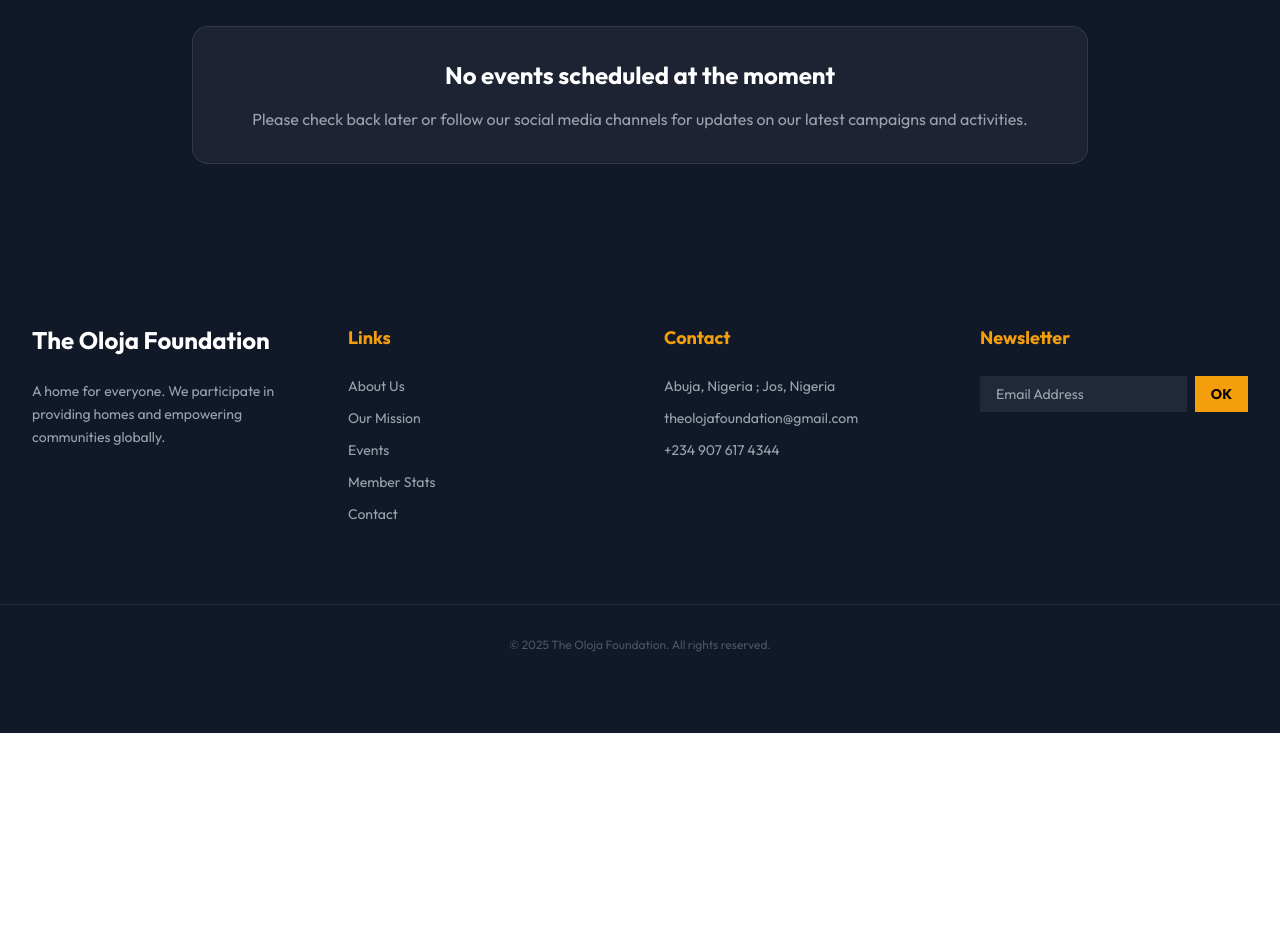
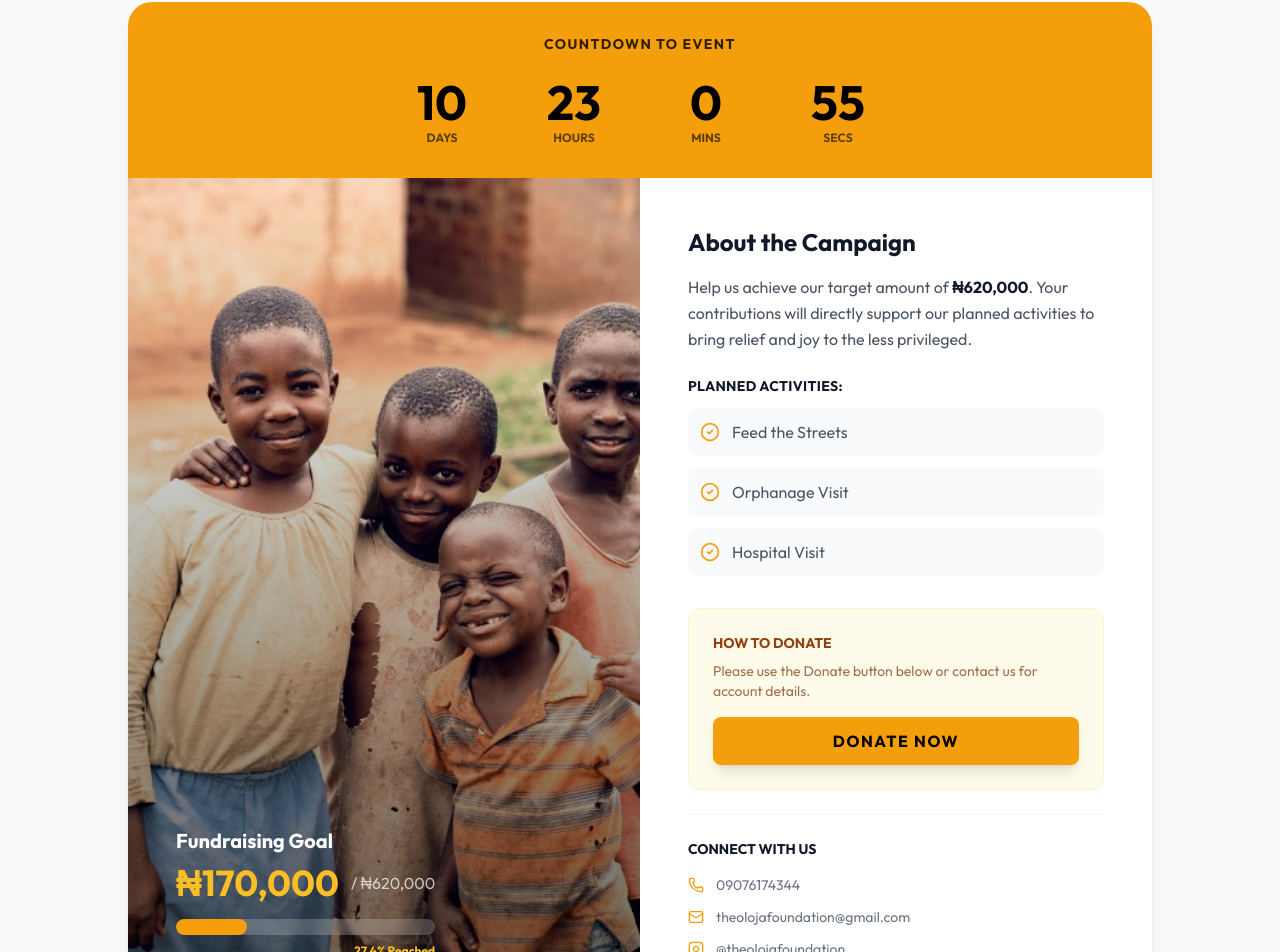
Before and after one commit to elshaddaioheha/olojafoundation, a Next.js app: page /events in a window 1280 px wide. Shown: the part 414-1366 px from the top of the page. Before the commit the page ends 1147 px from the top, so only its background shows below. Built offline with nearby package versions, Linux system fonts and the light colour scheme.

Commit message:
Add THE IMPACT Reach campaign event with countdown and progress bar

```diff
--- a/app/events/page.tsx
+++ b/app/events/page.tsx
@@ -1,30 +1,177 @@
 "use client";
+import { useState, useEffect } from "react";
 import Navbar from "@/components/Navbar";
 import Footer from "@/components/Footer";
-import { Calendar } from "lucide-react";
+import Image from "next/image";
+import Link from "next/link";
+import { Calendar, Phone, Mail, Instagram, CheckCircle2 } from "lucide-react";
 
 export default function EventsPage() {
+    // Countdown Timer Logic
+    const [timeLeft, setTimeLeft] = useState({
+        days: 0,
+        hours: 0,
+        minutes: 0,
+        seconds: 0
+    });
+
+    useEffect(() => {
+        // Set target date to 10 days, 23 hours, 1 minute from now
+        // Note: For a real app, this should probably be a fixed date string to be consistent for all users
+        const targetDate = new Date();
+        targetDate.setDate(targetDate.getDate() + 10);
+        targetDate.setHours(targetDate.getHours() + 23);
+        targetDate.setMinutes(targetDate.getMinutes() + 1);
+
+        const interval = setInterval(() => {
+            const now = new Date();
+            const difference = targetDate.getTime() - now.getTime();
+
+            if (difference > 0) {
+                setTimeLeft({
+                    days: Math.floor(difference / (1000 * 60 * 60 * 24)),
+                    hours: Math.floor((difference / (1000 * 60 * 60)) % 24),
+                    minutes: Math.floor((difference / 1000 / 60) % 60),
+                    seconds: Math.floor((difference / 1000) % 60)
+                });
+            } else {
+                clearInterval(interval);
+            }
+        }, 1000);
+
+        return () => clearInterval(interval);
+    }, []);
+
+    // Progress Calculation
+    const targetAmount = 620000;
+    const raisedAmount = 170000;
+    const percentage = Math.min((raisedAmount / targetAmount) * 100, 100);
+
     return (
-        <main className="min-h-screen flex flex-col">
+        <main className="min-h-screen bg-gray-50">
             <Navbar />
 
-            <section className="bg-gray-900 text-white pt-40 pb-20 px-4 md:px-8 flex-grow">
+            {/* Header */}
+            <section className="bg-gray-900 text-white pt-32 pb-16 px-4 md:px-8">
                 <div className="container mx-auto max-w-4xl text-center">
-                    <div className="w-24 h-24 bg-amber-500/10 rounded-full flex items-center justify-center mx-auto mb-8">
-                        <Calendar className="text-amber-500 w-12 h-12" />
+                    <span className="inline-block bg-amber-500/20 text-amber-500 font-bold uppercase tracking-widest text-xs px-4 py-2 rounded-full mb-6">
+                        Upcoming Campaign
+                    </span>
+                    <h1 className="text-4xl md:text-5xl lg:text-7xl font-bold mb-6">THE IMPACT Reach</h1>
+                    <p className="text-xl text-gray-300 max-w-2xl mx-auto">
+                        Support THE OLOJA FOUNDATION in their upcoming campaign to bring hope and help to those in need.
+                    </p>
+                </div>
+            </section>
+
+            <section className="py-12 px-4 md:px-8 -mt-8">
+                <div className="container mx-auto max-w-5xl">
+
+                    {/* Event Card */}
+                    <div className="bg-white rounded-3xl shadow-xl overflow-hidden">
+                        {/* Countdown Section */}
+                        <div className="bg-amber-500 p-8 text-center text-black">
+                            <h3 className="font-bold uppercase tracking-widest text-sm mb-6 opacity-80">Countdown to Event</h3>
+                            <div className="grid grid-cols-4 gap-4 max-w-lg mx-auto">
+                                <div>
+                                    <div className="text-4xl md:text-5xl font-bold">{timeLeft.days}</div>
+                                    <div className="text-xs font-bold uppercase mt-1 opacity-60">Days</div>
+                                </div>
+                                <div>
+                                    <div className="text-4xl md:text-5xl font-bold">{timeLeft.hours}</div>
+                                    <div className="text-xs font-bold uppercase mt-1 opacity-60">Hours</div>
+                                </div>
+                                <div>
+                                    <div className="text-4xl md:text-5xl font-bold">{timeLeft.minutes}</div>
+                                    <div className="text-xs font-bold uppercase mt-1 opacity-60">Mins</div>
+                                </div>
+                                <div>
+                                    <div className="text-4xl md:text-5xl font-bold">{timeLeft.seconds}</div>
+                                    <div className="text-xs font-bold uppercase mt-1 opacity-60">Secs</div>
+                                </div>
+                            </div>
+                        </div>
+
+                        <div className="grid md:grid-cols-2">
+                            {/* Image Side */}
+                            <div className="relative h-[400px] md:h-auto">
+                                <Image
+                                    src="/images/impact_reach.jpg"
+                                    alt="Children Impact"
+                                    fill
+                                    className="object-cover"
+                                />
+                                <div className="absolute inset-0 bg-gradient-to-t from-black/60 to-transparent flex items-end p-8 md:p-12">
+                                    <div className="text-white">
+                                        <div className="font-bold text-xl mb-2">Fundraising Goal</div>
+                                        <div className="flex items-end gap-3 mb-4">
+                                            <span className="text-4xl font-bold text-amber-400">₦{raisedAmount.toLocaleString()}</span>
+                                            <span className="text-white/70 mb-2">/ ₦{targetAmount.toLocaleString()}</span>
+                                        </div>
+
+                                        {/* Progress Bar */}
+                                        <div className="w-full bg-white/20 h-4 rounded-full overflow-hidden backdrop-blur-sm">
+                                            <div
+                                                className="bg-amber-500 h-full rounded-full transition-all duration-1000 ease-out"
+                                                style={{ width: `${percentage}%` }}
+                                            ></div>
+                                        </div>
+                                        <div className="text-right text-xs font-bold mt-2 text-amber-400">{percentage.toFixed(1)}% Reached</div>
+                                    </div>
+                                </div>
+                            </div>
+
+                            {/* Content Side */}
+                            <div className="p-8 md:p-12 flex flex-col justify-center">
+                                <div className="mb-8">
+                                    <h2 className="text-2xl font-bold mb-4 text-gray-900">About the Campaign</h2>
+                                    <p className="text-gray-600 leading-relaxed mb-6">
+                                        Help us achieve our target amount of <span className="font-bold text-gray-900">₦620,000</span>. Your contributions will directly support our planned activities to bring relief and joy to the less privileged.
+                                    </p>
+
+                                    <h4 className="font-bold text-gray-900 mb-3 uppercase text-sm tracking-wide">Planned Activities:</h4>
+                                    <ul className="space-y-3">
+                                        <li className="flex items-center gap-3 text-gray-600 bg-gray-50 p-3 rounded-lg">
+                                            <CheckCircle2 className="text-amber-500 flex-shrink-0" size={20} /> Feed the Streets
+                                        </li>
+                                        <li className="flex items-center gap-3 text-gray-600 bg-gray-50 p-3 rounded-lg">
+                                            <CheckCircle2 className="text-amber-500 flex-shrink-0" size={20} /> Orphanage Visit
+                                        </li>
+                                        <li className="flex items-center gap-3 text-gray-600 bg-gray-50 p-3 rounded-lg">
+                                            <CheckCircle2 className="text-amber-500 flex-shrink-0" size={20} /> Hospital Visit
+                                        </li>
+                                    </ul>
+                                </div>
+
+                                <div className="space-y-6">
+                                    <div className="bg-amber-50 border border-amber-100 p-6 rounded-xl">
+                                        <h4 className="font-bold text-amber-800 mb-2 text-sm uppercase">How to Donate</h4>
+                                        <p className="text-sm text-amber-900/70 mb-4">Please use the Donate button below or contact us for account details.</p>
+                                        <Link href="/donate" className="btn w-full bg-amber-500 hover:bg-amber-600 text-black font-bold uppercase tracking-widest py-4 rounded-xl shadow-lg transition-transform active:scale-95 text-center block">
+                                            Donate Now
+                                        </Link>
+                                    </div>
+
+                                    <div className="border-t border-gray-100 pt-6">
+                                        <h4 className="font-bold text-gray-900 mb-4 text-sm uppercase">Connect with Us</h4>
+                                        <div className="space-y-3 text-sm text-gray-500">
+                                            <div className="flex items-center gap-3">
+                                                <Phone className="text-amber-500" size={16} /> 09076174344
+                                            </div>
+                                            <div className="flex items-center gap-3">
+                                                <Mail className="text-amber-500" size={16} /> theolojafoundation@gmail.com
+                                            </div>
+                                            <div className="flex items-center gap-3">
+                                                <Instagram className="text-amber-500" size={16} /> @theolojafoundation
+                                            </div>
+                                        </div>
+                                    </div>
+                                </div>
+
+                            </div>
+                        </div>
                     </div>
 
-                    <h1 className="text-4xl md:text-6xl font-bold mb-6">Upcoming Events</h1>
-                    <p className="text-xl text-gray-300 max-w-2xl mx-auto mb-10">
-                        Join us in our upcoming outreaches and community programs.
-                    </p>
-
-                    <div className="bg-white/5 border border-white/10 p-8 rounded-2xl backdrop-blur-sm">
-                        <h2 className="text-2xl font-bold mb-4">No events scheduled at the moment</h2>
-                        <p className="text-gray-400">
-                            Please check back later or follow our social media channels for updates on our latest campaigns and activities.
-                        </p>
-                    </div>
                 </div>
             </section>
 
```
Also changed, not shown: public/images/impact_reach.jpg (added).
